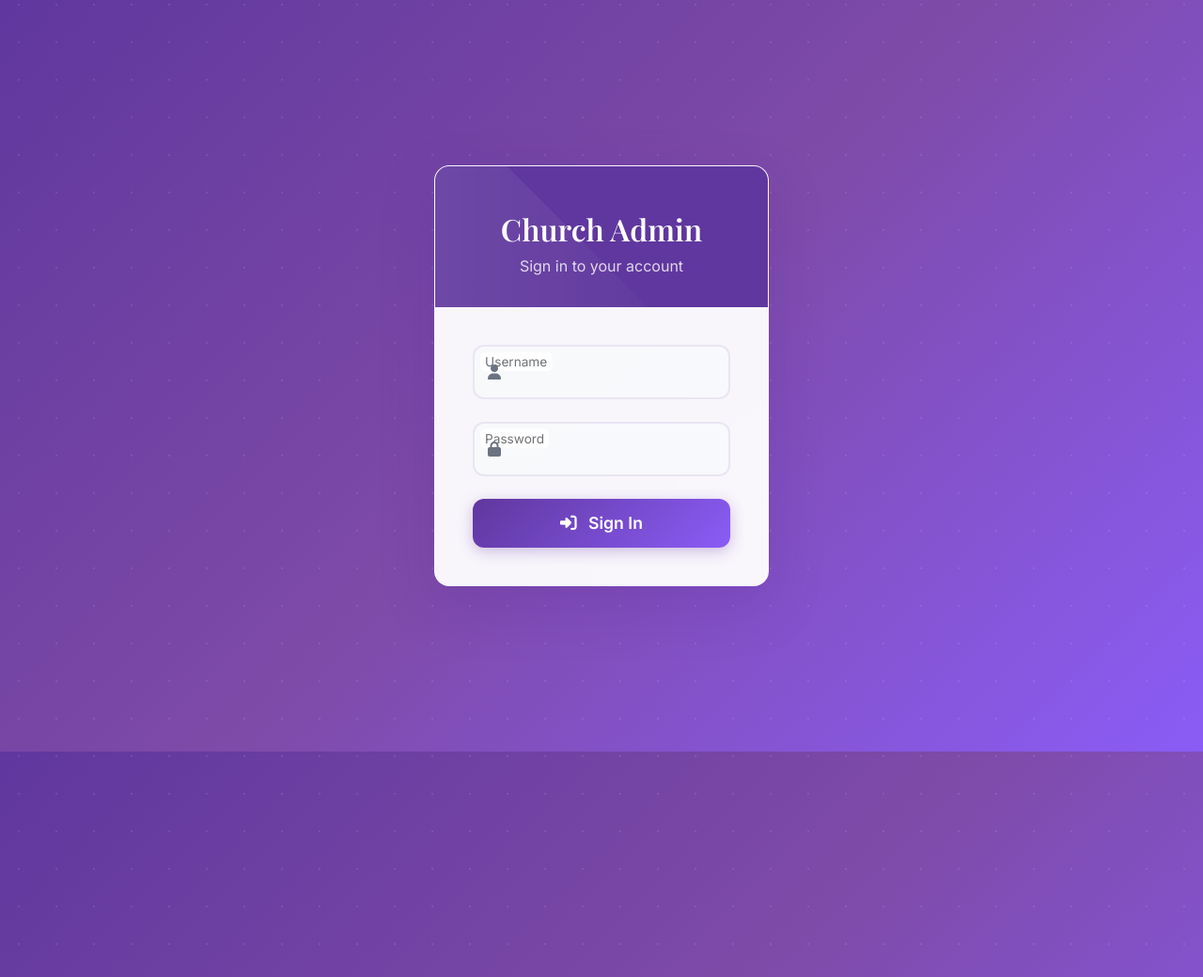
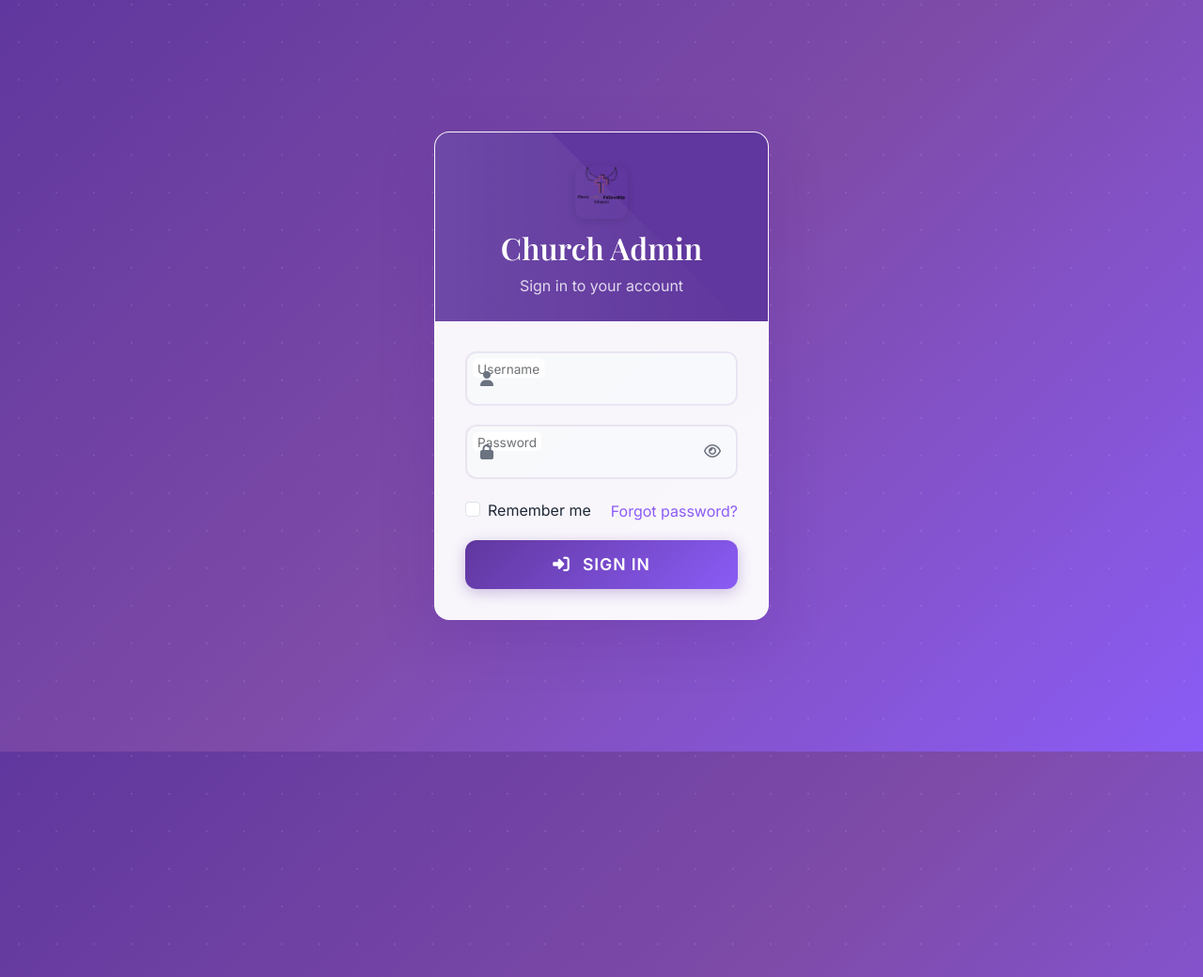
Before and after one commit to OnpointSoftwares/church-website-recent, a PHP site: page /admin/index.php in a window 1280 px wide; the page is wider, and only the part inside the window is pictured. Shown: the top 1040 px of that part at 94% size. Run offline with PHP 8.4, Linux system fonts and the light colour scheme; data that the repository does not hold is empty.

Commit message:
changes on UI

```diff
--- a/admin/index.php
+++ b/admin/index.php
@@ -100,6 +100,7 @@ if (!isset($_SESSION['admin_logged_in'])) {
         <link href="https://cdnjs.cloudflare.com/ajax/libs/bootstrap/5.3.2/css/bootstrap.min.css" rel="stylesheet">
         <link href="https://cdnjs.cloudflare.com/ajax/libs/font-awesome/6.4.0/css/all.min.css" rel="stylesheet">
         <link href="https://fonts.googleapis.com/css2?family=Inter:wght@300;400;500;600;700&family=Playfair+Display:wght@400;500;600;700&display=swap" rel="stylesheet">
+        <link rel="stylesheet" href="../style.css">
         <style>
             :root {
                 --primary-purple: #60379e;
@@ -122,8 +123,9 @@ if (!isset($_SESSION['admin_logged_in'])) {
                 min-height: 100vh;
                 display: flex;
                 align-items: center;
+                justify-content: center;
                 font-family: 'Inter', sans-serif;
-                overflow: hidden;
+                overflow-y: auto;
                 position: relative;
             }
 
@@ -159,7 +161,7 @@ if (!isset($_SESSION['admin_logged_in'])) {
 
             .login-header {
                 background: var(--primary-purple);
-                padding: 3rem 2rem 2rem;
+                padding: 2.25rem 2rem 1.5rem;
                 text-align: center;
                 position: relative;
                 overflow: hidden;
@@ -182,10 +184,12 @@ if (!isset($_SESSION['admin_logged_in'])) {
                 50% { transform: translateX(100%) rotate(45deg); }
             }
 
-            .login-header .icon {
-                font-size: 3.5rem;
-                color: var(--accent-gold);
-                margin-bottom: 1rem;
+            .login-header .brand-logo {
+                height: 56px;
+                width: auto;
+                border-radius: 10px;
+                box-shadow: 0 2px 10px rgba(0,0,0,0.12);
+                margin-bottom: 0.75rem;
                 position: relative;
                 z-index: 2;
             }
@@ -207,14 +211,9 @@ if (!isset($_SESSION['admin_logged_in'])) {
                 z-index: 2;
             }
 
-            .login-form {
-                padding: 2.5rem;
-            }
+            .login-form { padding: 2rem; }
 
-            .form-floating {
-                position: relative;
-                margin-bottom: 1.5rem;
-            }
+            .form-floating { position: relative; margin-bottom: 1.25rem; }
 
             .form-control {
                 border: 2px solid rgba(96, 55, 158, 0.1);
@@ -239,6 +238,16 @@ if (!isset($_SESSION['admin_logged_in'])) {
                 color: var(--text-light);
                 z-index: 5;
                 transition: var(--transition);
+            }
+            .toggle-password {
+                position: absolute;
+                right: 0.75rem;
+                top: 50%;
+                transform: translateY(-50%);
+                background: transparent;
+                border: none;
+                color: var(--text-light);
+                z-index: 5;
             }
 
             .form-control:focus + .input-icon {
@@ -275,29 +284,26 @@ if (!isset($_SESSION['admin_logged_in'])) {
                 color: white;
             }
 
+            .login-meta { display: flex; align-items: center; justify-content: space-between; margin-bottom: 1rem; }
+            .login-meta a { color: var(--accent-purple); text-decoration: none; }
+            .login-meta a:hover { text-decoration: underline; }
             @media (max-width: 576px) {
                 .login-container {
                     margin: 1rem;
                     max-width: calc(100% - 2rem);
                 }
-
-                .login-header {
-                    padding: 2rem 1.5rem 1.5rem;
-                }
-
-                .login-form {
-                    padding: 2rem 1.5rem;
-                }
+                .login-header { padding: 1.75rem 1.25rem 1.25rem; }
+                .login-form { padding: 1.5rem; }
             }
         </style>
     </head>
     <body>
-        <div class="container">
+        <div class="container py-5">
             <div class="row justify-content-center">
-                <div class="col-12 col-sm-8 col-md-6 col-lg-5 col-xl-4">
+                <div class="col-12 col-sm-9 col-md-7 col-lg-5 col-xl-4">
                     <div class="login-container">
                         <div class="login-header">
-
+                            <img src="../assets/images/logo.png" alt="Christ Ekklesia Fellowship Chapel Logo" class="brand-logo">
                             <h2>Church Admin</h2>
                             <p>Sign in to your account</p>
                         </div>
@@ -309,7 +315,7 @@ if (!isset($_SESSION['admin_logged_in'])) {
                                 </div>
                             <?php endif; ?>
 
-                            <form method="post">
+                            <form method="post" novalidate>
                                 <div class="form-floating">
                                     <input type="text" class="form-control" id="username" name="username" required>
                                     <i class="fas fa-user input-icon"></i>
@@ -319,7 +325,15 @@ if (!isset($_SESSION['admin_logged_in'])) {
                                 <div class="form-floating">
                                     <input type="password" class="form-control" id="password" name="password" required>
                                     <i class="fas fa-lock input-icon"></i>
+                                    <button type="button" class="toggle-password" aria-label="Show password" onclick="togglePw()"><i class="far fa-eye"></i></button>
                                     <label for="password">Password</label>
+                                </div>
+                                <div class="login-meta">
+                                    <div class="form-check">
+                                        <input class="form-check-input" type="checkbox" value="1" id="remember">
+                                        <label class="form-check-label" for="remember">Remember me</label>
+                                    </div>
+                                    <a href="#">Forgot password?</a>
                                 </div>
 
                                 <button type="submit" name="login" class="btn btn-primary btn-login">
@@ -335,6 +349,16 @@ if (!isset($_SESSION['admin_logged_in'])) {
         </div>
 
         <script src="https://cdnjs.cloudflare.com/ajax/libs/bootstrap/5.3.2/js/bootstrap.bundle.min.js"></script>
+        <script>
+            function togglePw() {
+                const input = document.getElementById('password');
+                const btn = document.querySelector('.toggle-password i');
+                const isPw = input.getAttribute('type') === 'password';
+                input.setAttribute('type', isPw ? 'text' : 'password');
+                btn.classList.toggle('fa-eye');
+                btn.classList.toggle('fa-eye-slash');
+            }
+        </script>
     </body>
     </html>
     <?php
```
